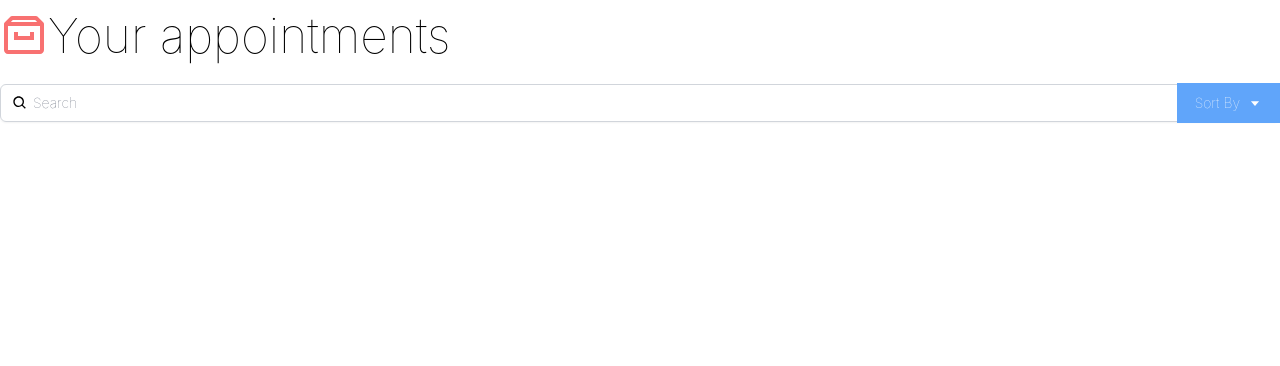
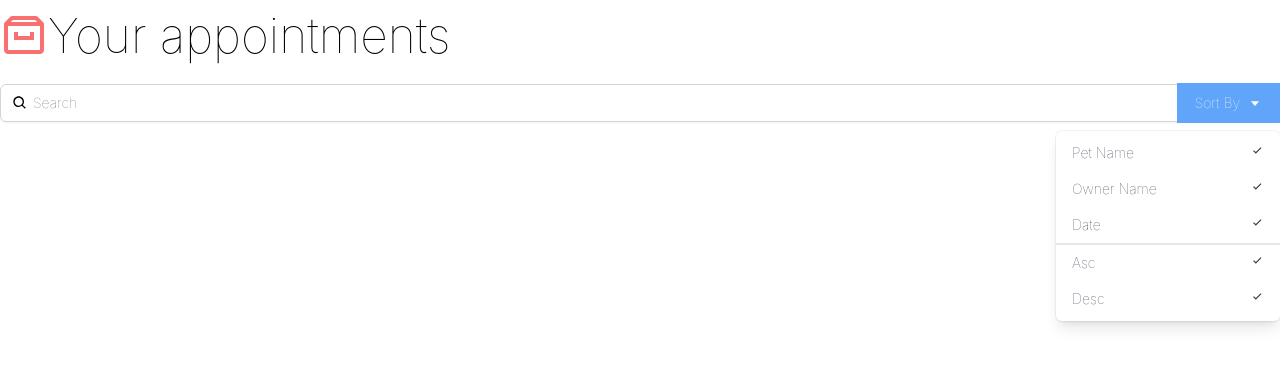
Before and after one commit to guipcarvalho/reactinterface, a React (Create React App) app: page / in a window 1280 px wide. Shown: the top 366 px of the page. Built offline with nearby package versions, Linux system fonts and the light colour scheme.

Commit message:
Add dropdown

```diff
--- a/src/components/Search.jsx
+++ b/src/components/Search.jsx
@@ -1,4 +1,4 @@
-import { BiSearch, BiCaretDown } from "react-icons/bi";
+import { BiSearch, BiCaretDown, BiCheck } from "react-icons/bi";
 
 const Search = () => {
   return (
@@ -27,6 +27,7 @@
             >
               Sort By <BiCaretDown className="ml-2" />
             </button>
+            <DropDown />
           </div>
         </div>
       </div>
@@ -34,4 +35,51 @@
   );
 };
 
+const DropDown = () => {
+  return (
+    <div
+      className="origin-top-right absolute right-0 mt-2 w-56
+        rounded-md shadow-lg bg-white ring-1 ring-black ring-opacity-5"
+    >
+      <div
+        className="py-1"
+        role="menu"
+        aria-orientation="vertical"
+        aria-labelledby="options-menu"
+      >
+        <div
+          className="px-4 py-2 text-sm text-gray-700 hover:bg-gray-100 hover:text-gray-900 flex justify-between cursor-pointer"
+          role="menuitem"
+        >
+          Pet Name <BiCheck />
+        </div>
+        <div
+          className="px-4 py-2 text-sm text-gray-700 hover:bg-gray-100 hover:text-gray-900 flex justify-between cursor-pointer"
+          role="menuitem"
+        >
+          Owner Name <BiCheck />
+        </div>
+        <div
+          className="px-4 py-2 text-sm text-gray-700 hover:bg-gray-100 hover:text-gray-900 flex justify-between cursor-pointer"
+          role="menuitem"
+        >
+          Date <BiCheck />
+        </div>
+        <div
+          className="px-4 py-2 text-sm text-gray-700 hover:bg-gray-100 hover:text-gray-900 flex justify-between cursor-pointer border-gray-1 border-t-2"
+          role="menuitem"
+        >
+          Asc <BiCheck />
+        </div>
+        <div
+          className="px-4 py-2 text-sm text-gray-700 hover:bg-gray-100 hover:text-gray-900 flex justify-between cursor-pointer"
+          role="menuitem"
+        >
+          Desc <BiCheck />
+        </div>
+      </div>
+    </div>
+  );
+};
+
 export default Search;
```
